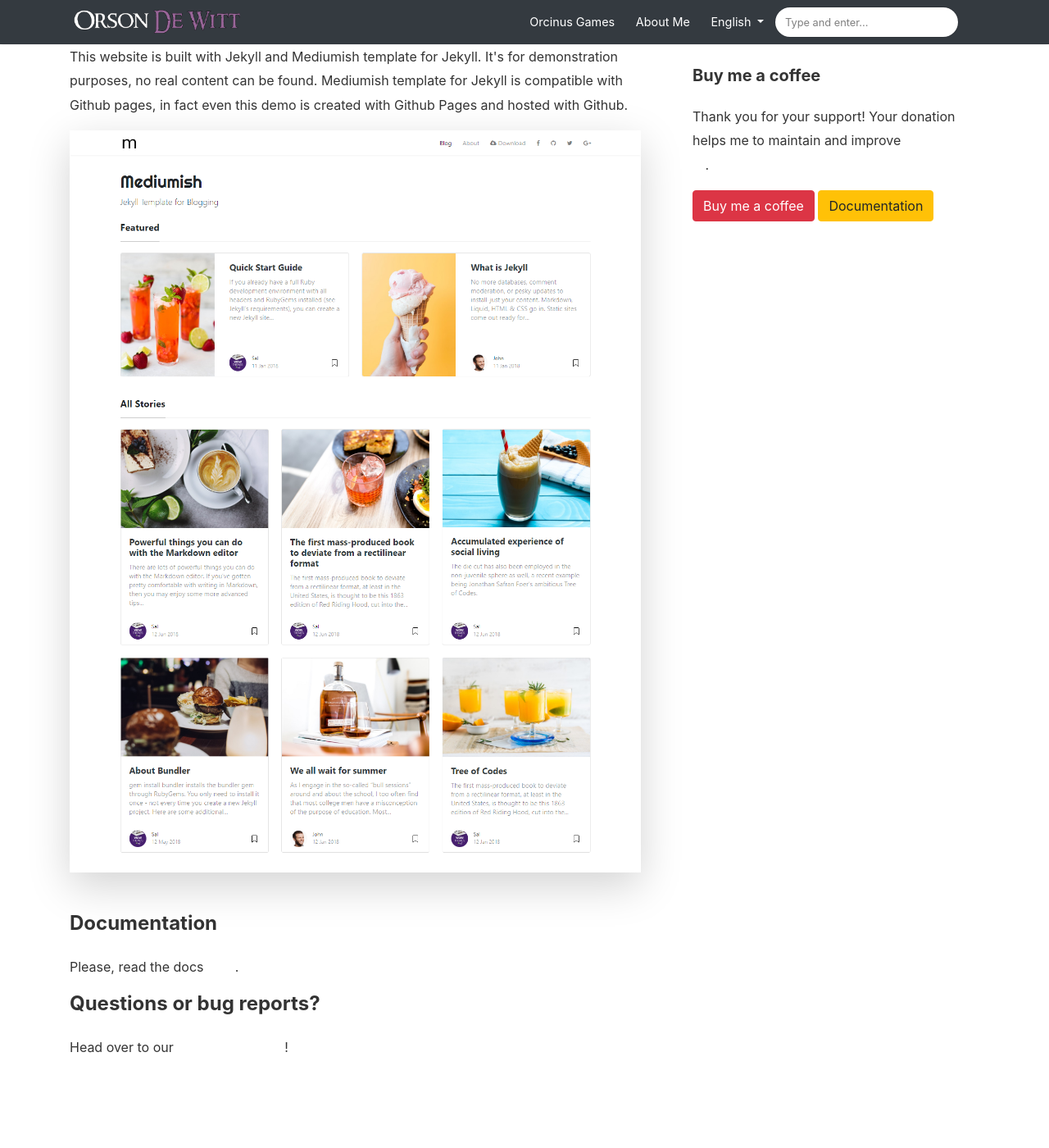
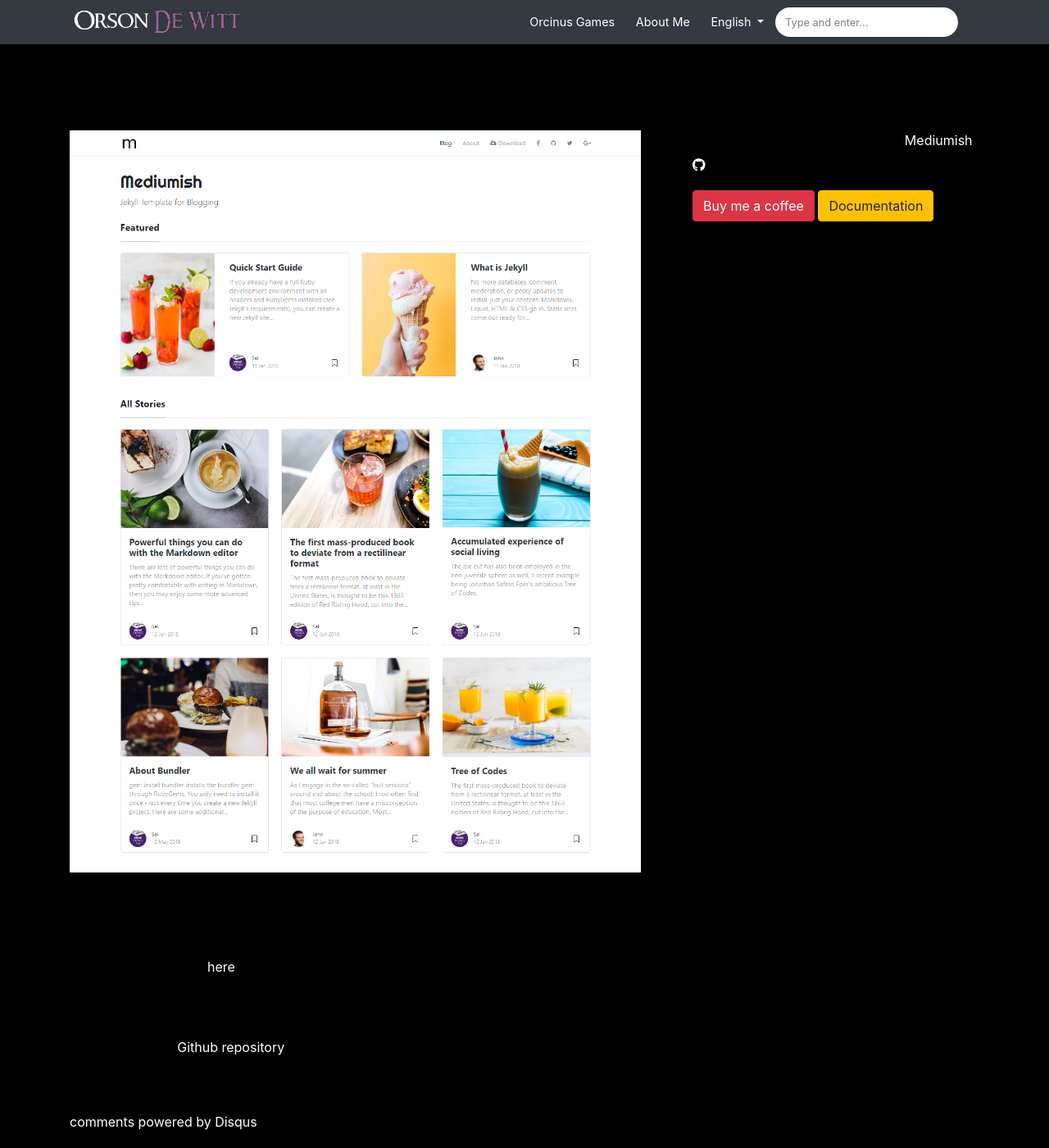
Before and after one commit to OrsonDWitt/OrsonBooks.github.io, a Jekyll site: the page built from _pages/about.md, in a window 1280 px wide and 1400 px high. Shown: the whole window at 82% size. Built offline with Jekyll 4.4.1, drawn with Linux system fonts in a browser that asks for light colours; nearby versions of some CDN libraries; comment, search, counter and statistics services are not loaded.

Commit message:
Update main.scss

```diff
--- a/assets/css/main.scss
+++ b/assets/css/main.scss
@@ -13,6 +13,9 @@
 	"syntax",
     "starsnonscss"
 ;
+
+body {
+	background-color: #000000;}
 
 .navbar-brand {
 	padding-top: 0;
```
